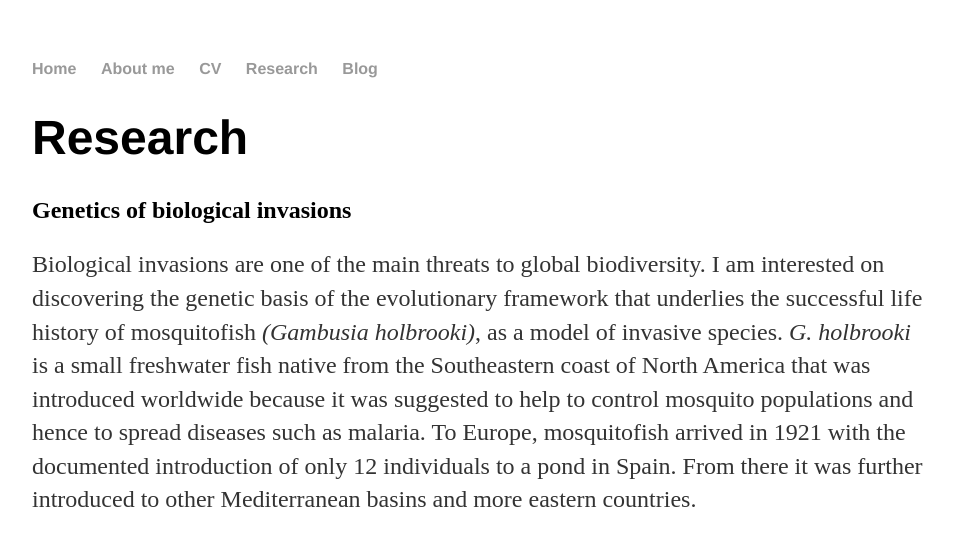
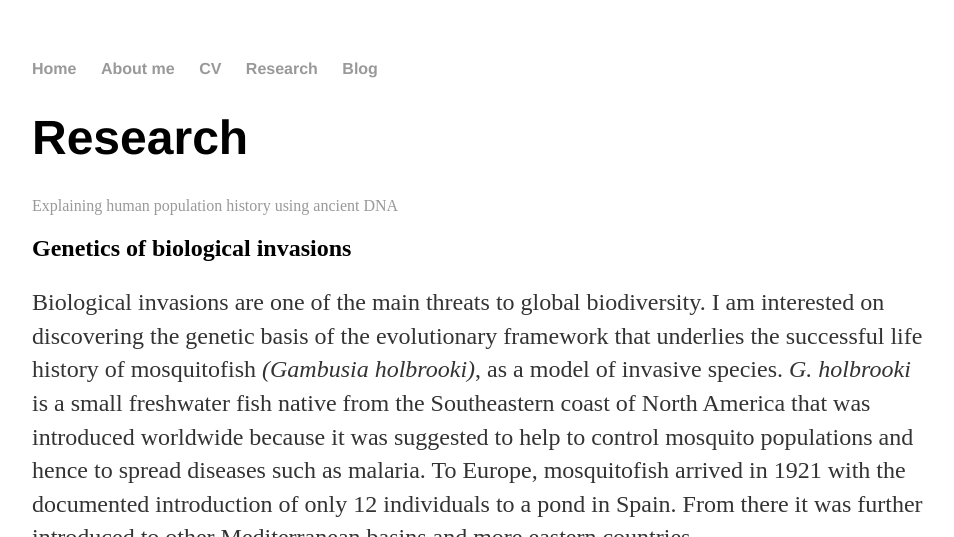
Before and after one commit to DiezMolino/diezmolino.github.io, a Jekyll site: the page research/index.html, which Jekyll copies as it is, in a window 1280 px wide and 900 px high, cut to the strip 0-537 px from the top of the window. Shown: the whole strip, without its empty margins (160-1114 px from the left). Built offline with Jekyll 4.4.1, drawn with Linux system fonts in a browser that asks for light colours.

Commit message:
Update index.html

```diff
--- a/research/index.html
+++ b/research/index.html
@@ -18,6 +18,9 @@
 		<div class="container">
     		<div class="blurb">
         		<h1>Research</h1>
+
+
+<a href="#Explaining human population history using ancient DNA">Explaining human population history using ancient DNA</a>
 
 <h2>Genetics of biological invasions</h2>
 <p>Biological invasions are one of the main threats to global biodiversity. I am interested on discovering the genetic basis of the evolutionary framework that underlies the successful life history of mosquitofish <i>(Gambusia holbrooki)</i>, as a model of invasive species. <i>G. holbrooki</i> is a small freshwater fish native from the Southeastern coast of North America that was introduced worldwide because it was suggested to help to control mosquito populations and hence to spread diseases such as malaria. To Europe, mosquitofish arrived in 1921 with the documented introduction of only 12 individuals to a pond in Spain. From there it was further introduced to other Mediterranean basins and more eastern countries.  </p>
@@ -62,6 +65,7 @@ that this bridgehead hypothesis could be applied to other invasive species, spec
 </big>
 
 
+<a name = 'Explaining human population history using ancient DNA' ></a>
 <h2>Explaining human population history using ancient DNA </h2>
 <p>I am interested in explaining past demographic events that have sculpted the human populations as we know them today. To do so we are using DNA sequencing data from modern populations together with sequences from ancient populations extracted from human remains in archaeological sites by using a combination of population genomics and data modelling via computer simulations.</p>
 
```
